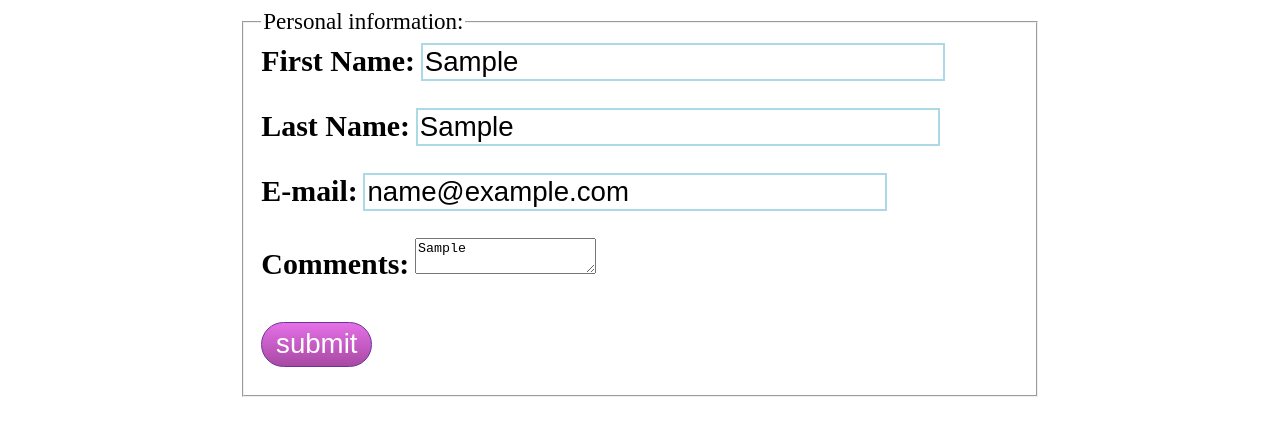
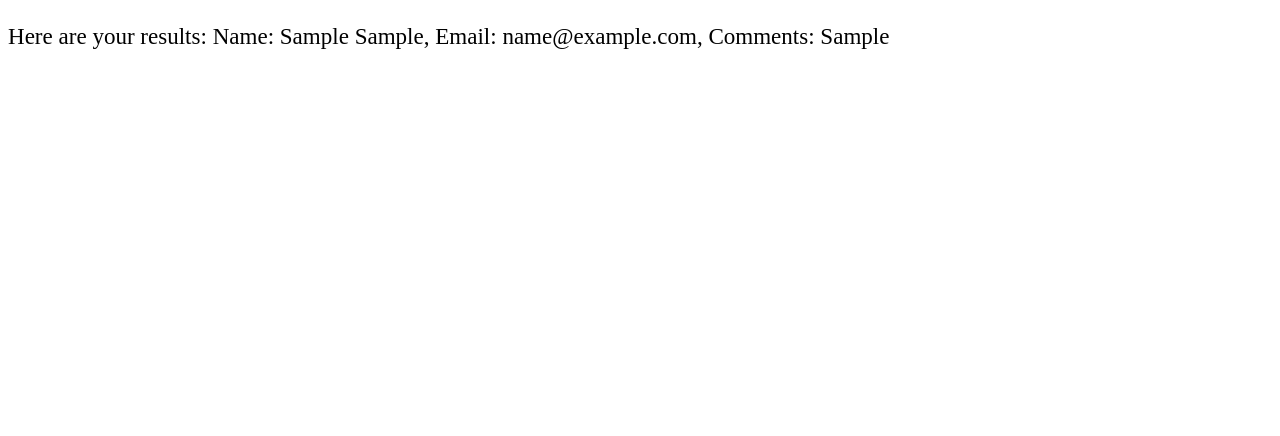
Before and after one commit to ampirolli/JSSummer2014, a plain HTML site: page public_html/Week5/lab/index.html in a window 1280 px wide. Both pictures are taken after typing "Sample", "Sample", "name@example.com", "Sample" into the empty fields and a click on the button "submit". Drawn offline with Linux system fonts and the light colour scheme.

Commit message:
Week1 Demo

```diff
--- a/public_html/Week5/lab/index.html
+++ b/public_html/Week5/lab/index.html
@@ -34,7 +34,7 @@
             </fieldset>
          </div>
     </form>
-
+        <div id ="results"></div>
         <script type="text/javascript" src="script.js"></script>
     </body>
 </html>
--- a/public_html/Week5/lab/script.js
+++ b/public_html/Week5/lab/script.js
@@ -37,6 +37,8 @@ function submitform() {
         if ( !fname.value.length ) {
                 console.log("First name needs a length");
                 err_fname.innerHTML = "<p>First Name is not valid.</p>";
+
+
         } else if ( SpaceAlphaValidate( fname.value ) === false ) {
                 console.log("First name needs Alpha chars");
                 err_fname.innerHTML = "<p>Last name needs Alpha chars</p>";
@@ -50,6 +52,8 @@ function submitform() {
         if ( !lname.value.length ) {
                 console.log("Last name needs a length");
                 err_lname.innerHTML = "<p>Last Name is not valid.</p>";
+
+
         } else if ( SpaceAlphaValidate( lname.value ) === false ) {
                 console.log("Lastname needs Alpha chars");
                 err_lname.innerHTML = "<p>Last name needs Alpha chars</p>";
@@ -64,35 +68,44 @@ function submitform() {
         if ( emailRegex.test(email.value) ){
             console.log(email.value+' is valid');
             err_email.innerHTML = "";
+
+
         }else{
-            console.log(email.value+' is Not valid');
+            console.log(email.value+'Email is Not valid');
             err_email.innerHTML = "<p>Email is not valid.</p>";
 
         }
 
  /*---------------------------------------------------------------*/
 
+
+
         var comments = document.getElementById('comments');
+        comments.strip_HTML;
 
         if ( !comments.value.length ) {
                 console.log("Comments field needs a length");
                 err_comments.innerHTML = "<p>comments field is not valid.</p>";
-        } else if ( strip_HTML( comments.value ) === true ) {
-                console.log("Please Remove HTML script");
-                err_comments.innerHTML = "<p>Please remove HTML</p>";
-        } else {
+                var hasErrors = true;
+
+        }
+         else {
                 console.log("Comments field is good");
+                err_comments.innerHTML = "";
+
         }
 
+        var results = document.getElementById('results');
 
 
+ var mainform = document.getElementById('mainform');
+ if(!hasErrors){
+    console.log('displayblock');
+    mainform.style.display = 'none';
 
+};
+
+ results.innerHTML = "<p>Here are your results:     Name: " + fname.value + " " + lname.value +", Email: " + email.value + ", Comments: " + comments.value + "<p>";
 
 }
 document.getElementById('submit').addEventListener('onclick', submitform);
-
-if(!hasErrors){
-
-
-
-};
```
